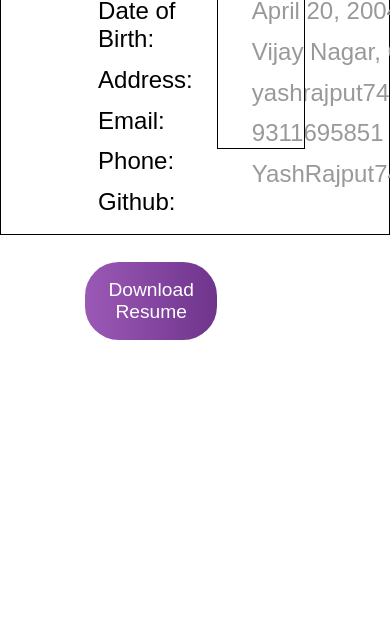
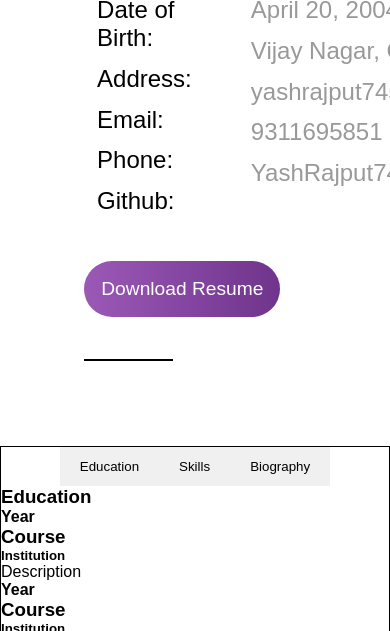
Before and after one commit to YashRajput74/Portfolio, a plain HTML site: page index.html in a window 390 px wide. Shown: the part 1369-2000 px from the top of the page. Before the commit the page ends 1709 px from the top, so only its background shows below. Drawn offline with Linux system fonts and the light colour scheme.

Commit message:
updated html for resumeDiv section

```diff
--- a/index.html
+++ b/index.html
@@ -64,10 +64,45 @@
             </div>
         </div>
         <div class="resumeDiv">
-
+            <div class="resumeTabs">
+                <button class="tab" data-tab="education">Education</button>
+                <button class="tab" data-tab="skills">Skills</button>
+                <button class="tab" data-tab="biography">Biography</button>
+            </div>
+            <div class="resumeContent">
+                <div class="tabContent active" id="education">
+                    <h3>Education</h3>
+                    <div>
+                        <h4>Year</h4>
+                        <h3>Course</h3>
+                        <h5>Institution</h5>
+                        <p>Description</p>
+                    </div>
+                    <div>
+                        <h4>Year</h4>
+                        <h3>Course</h3>
+                        <h5>Institution</h5>
+                        <p>Description</p>
+                    </div>
+                    <div>
+                        <h4>Year</h4>
+                        <h3>Course</h3>
+                        <h5>Institution</h5>
+                        <p>Description</p>
+                    </div>
+                </div>
+                <div class="tabContent" id="skills">
+                    <h3>Skills</h3>
+                    <p>Your skills here...</p>
+                </div>
+                <div class="tabContent" id="biography">
+                    <h3>Biography</h3>
+                    <p>Your biography</p>
+                </div>
+            </div>
         </div>
         <div class="projects">
-
+            <!-- A carousel on which when hovered gives the details of the project -->
         </div>
     </main>
     <footer>
--- a/main.js
+++ b/main.js
@@ -35,4 +35,17 @@ function animateText(){
     document.querySelector(".hamburger").addEventListener("click",()=>{
         document.querySelector("nav").classList.toggle("show");
     })
+    const tabs = document.querySelectorAll('.tab');
+    const contents = document.querySelectorAll('.tabContent');
+
+    tabs.forEach(tab => {
+        tab.addEventListener('click', () => {
+            tabs.forEach(t => t.classList.remove('active'));
+            tab.classList.add('active');
+            contents.forEach(c => c.classList.remove('active'));
+            const target = document.getElementById(tab.dataset.tab);
+            target.classList.add('active');
+        });
+    });
+
 })();
--- a/styles.css
+++ b/styles.css
@@ -30,7 +30,7 @@ header>h3{
 }
 header>h3>a{
     text-decoration: none;
-    color: black;
+    color: var(--secondary-font-color);
     font-size: 1.7rem;
     font-weight: 400;
 }
@@ -43,7 +43,7 @@ header>h3>a{
 .hamburger>span{
     width: 25px;
     height: 3px;
-    background-color: #000;
+    background-color: var(--secondary-font-color);
     border-radius: 2px;
 }
 nav{
@@ -56,7 +56,7 @@ nav>ul{
 }
 nav>ul>li>a{
     text-decoration: none;
-    color: black;
+    color: var(--secondary-font-color);
     position: relative;
 }
 nav ul li a::after {
@@ -114,7 +114,6 @@ nav ul li a:hover::after {
 .aboutMe{
     width: 100%;
     height: 90vh;
-    border: 1px solid;
     padding: 10vh;
     display: flex;
 }
@@ -160,6 +159,46 @@ nav ul li a:hover::after {
     color: white;
     background: var(--secondary-background-gradient);
 }
+.resume:hover{
+    color: var(--secondary-font-color);
+}
+.resumeDiv{
+    width: 100%;
+    height: 80vh;
+    border: 1px solid;
+}
+.resumeTabs{
+    display: flex;
+    justify-content: center;
+}
+.tab{
+    background-color: #f0f0f0;
+    border: none;
+    padding: 12px 20px;
+    cursor: pointer;
+    transition: background 0.3s;
+}
+.tab:hover,
+.tab.active{
+    background-color: var(--primary-font-color);
+    color: white;
+}
+.resumeContent{
+    position: relative;
+}
+.tabContent {
+    display: none;
+    opacity: 0;
+    transition: opacity 0.5s ease;
+    transform: translateY(20px);
+    transition: all 0.5s ease;
+}
+
+.tabContent.active {
+    display: block;
+    opacity: 1;
+    transform: translateY(0);
+}
 @media (max-width:768px){
     header>h3{
         padding-left: 5vh;
@@ -197,4 +236,12 @@ nav ul li a:hover::after {
         opacity: 1;
         transform: translateY(0);
     }
+    .aboutMe{
+        flex-direction: column;
+        height: auto;
+    }
+    .aboutMe>div:nth-child(1){
+        width: 100%;
+        margin-bottom: 5vh;
+    }
 }
```
